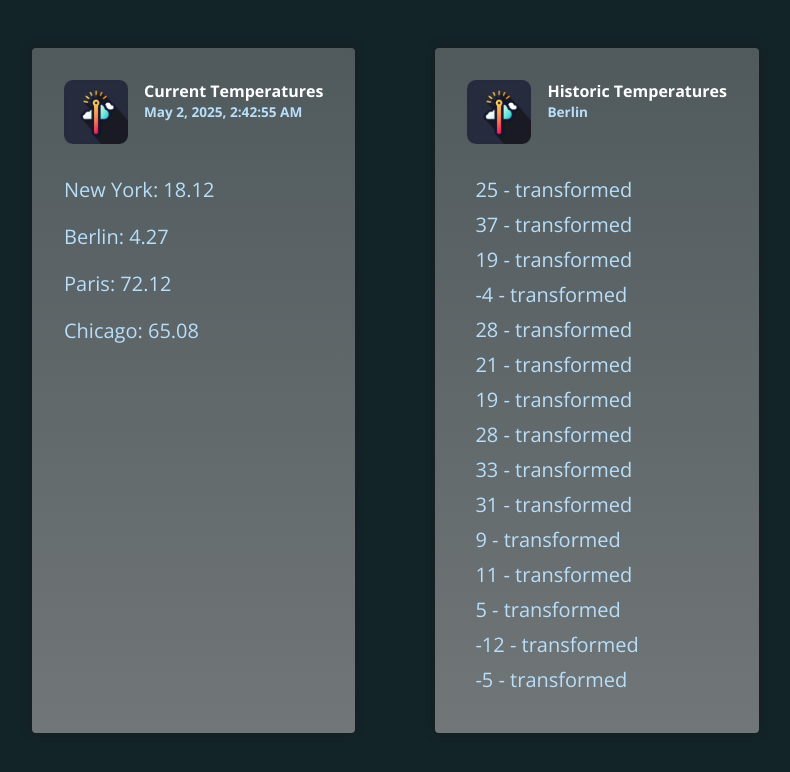
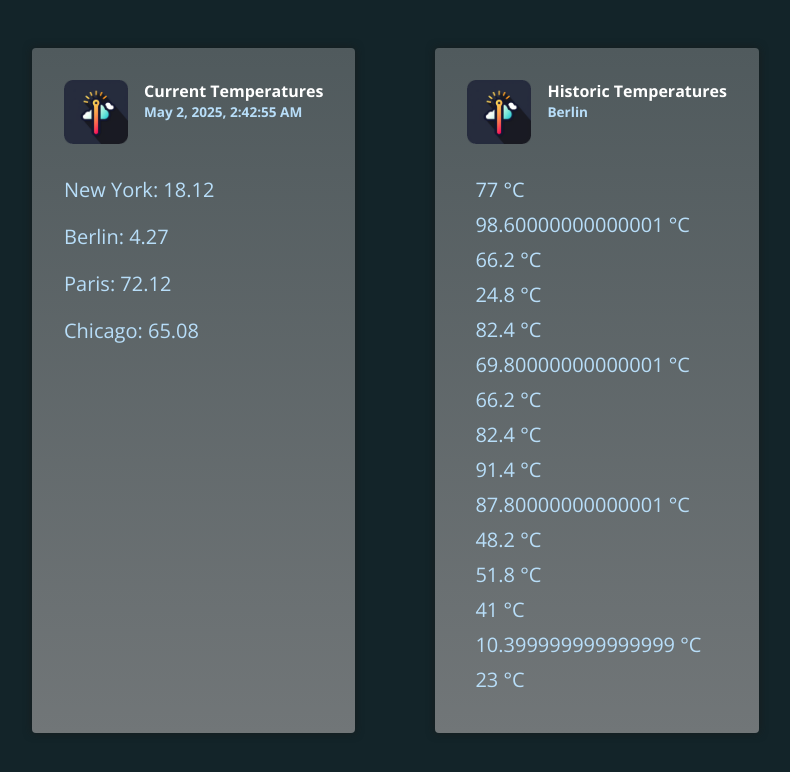
Before and after one commit to Mig-uel/angular-complete-guide, an Angular app in the folder pipes-deep-dive/: page / in a window 1280 px wide. Shown: the top 772 px of the page, without its empty margins (168-958 px from the left). Built offline with nearby package versions, Linux system fonts and the light colour scheme.

Commit message:
fix: update TemperaturePipe to correctly transform values
- Implemented conversion from Celsius to Fahrenheit
- Ensured proper handling of string and number inputs

```diff
--- a/pipes-deep-dive/src/app/temperature.pipe.ts
+++ b/pipes-deep-dive/src/app/temperature.pipe.ts
@@ -10,7 +10,15 @@ export class TemperaturePipe implements PipeTransform {
    * the value after you use the pipe will be passed as an argument
    * to the transform method
    */
-  transform(value: any, ...args: any[]) {
-    return value + ' - transformed';
+  transform(value: number | string, ...args: any[]) {
+    let val: number;
+
+    if (typeof value === 'string') val = parseFloat(value);
+    else val = value;
+
+    // celsius to fahrenheit
+    const celsiusTemp = val * (9 / 5) + 32;
+
+    return `${celsiusTemp} °C`;
   }
 }
```
